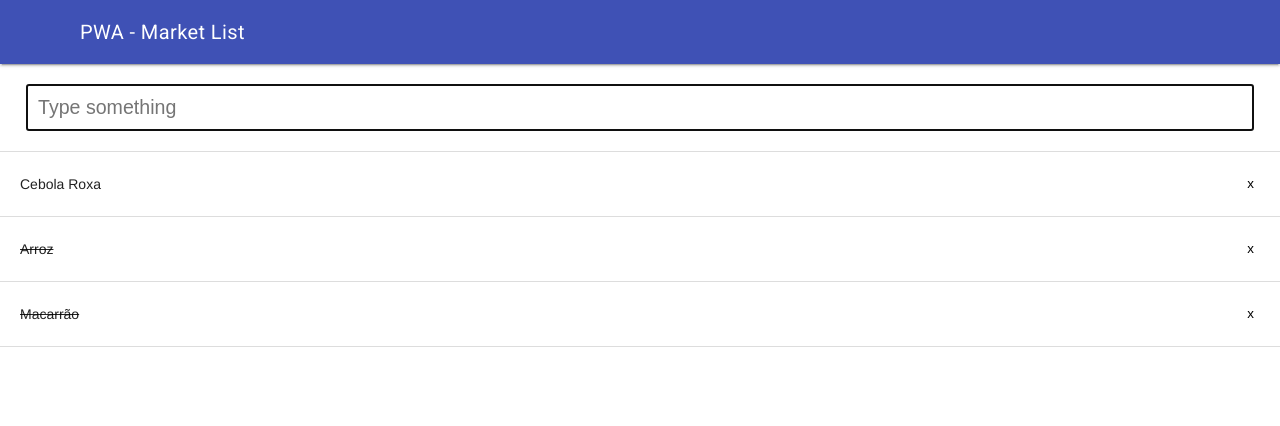
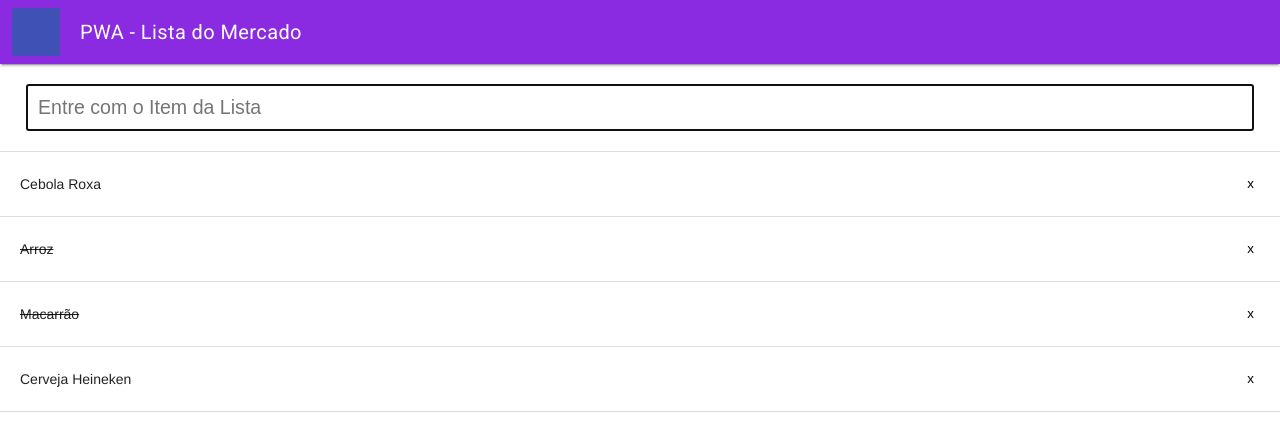
Before and after one commit to 4llex/DM122-TrabalhoFinal-PWA, a website with bundled scripts: page index.html in a window 1280 px wide. Built offline with nearby package versions, Linux system fonts and the light colour scheme.

Commit message:
changed projet/application name and list values

```diff
--- a/assets/css/style.css
+++ b/assets/css/style.css
@@ -41,3 +41,7 @@ li > button {
 .done > span {
   text-decoration: line-through;
 }
+
+header > div{
+  background-color: blueviolet;
+}
--- a/index.html
+++ b/index.html
@@ -21,7 +21,7 @@
       <header class="mdl-layout__header">
         <div class="mdl-layout__header-row">
           <!-- Title -->
-          <span class="mdl-layout-title">PWA - Market List</span>
+          <span class="mdl-layout-title">PWA - Lista do Mercado</span>
         </div>
       </header>
       <div class="mdl-layout__drawer">
@@ -32,12 +32,13 @@
       </div>
       <main class="mdl-layout__content mat-typography" style="text-align: center">
         <form>
-          <input type="text" name="item" placeholder="Type something" autofocus="" required="" autocomplete="off">
+          <input type="text" name="item" placeholder="Entre com o Item da Lista" autofocus="" required="" autocomplete="off">
         </form>
         <ul>
           <li data-item-id="1"><span>Cebola Roxa</span><button>x</button></li>
           <li data-item-id="2" class="done"><span>Arroz</span><button>x</button></li>
           <li data-item-id="3" class="done"><span>Macarrão</span><button>x</button></li>
+          <li data-item-id="3"><span>Cerveja Heineken</span><button>x</button></li>
         </ul>
       </main>
     </div>
```
Also changed, not shown: README.md, manifest.json.
